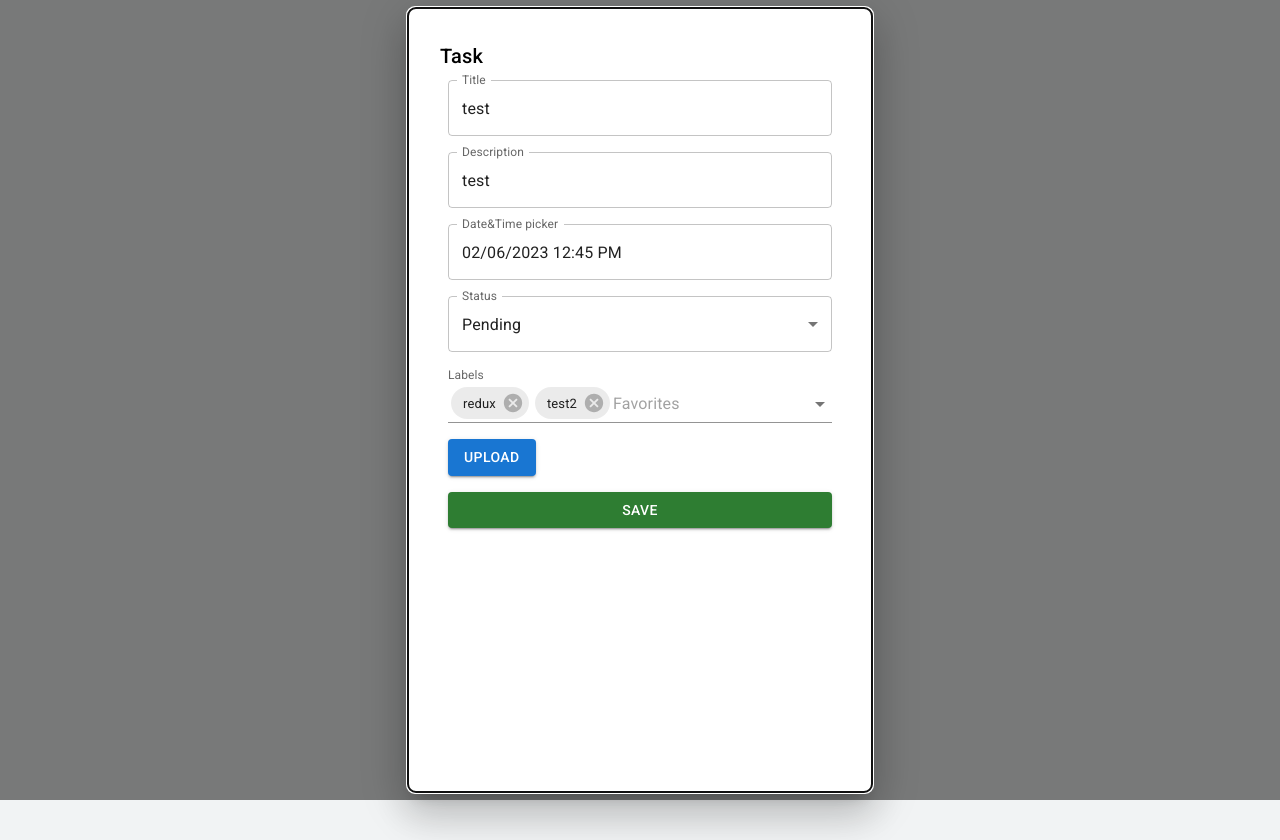
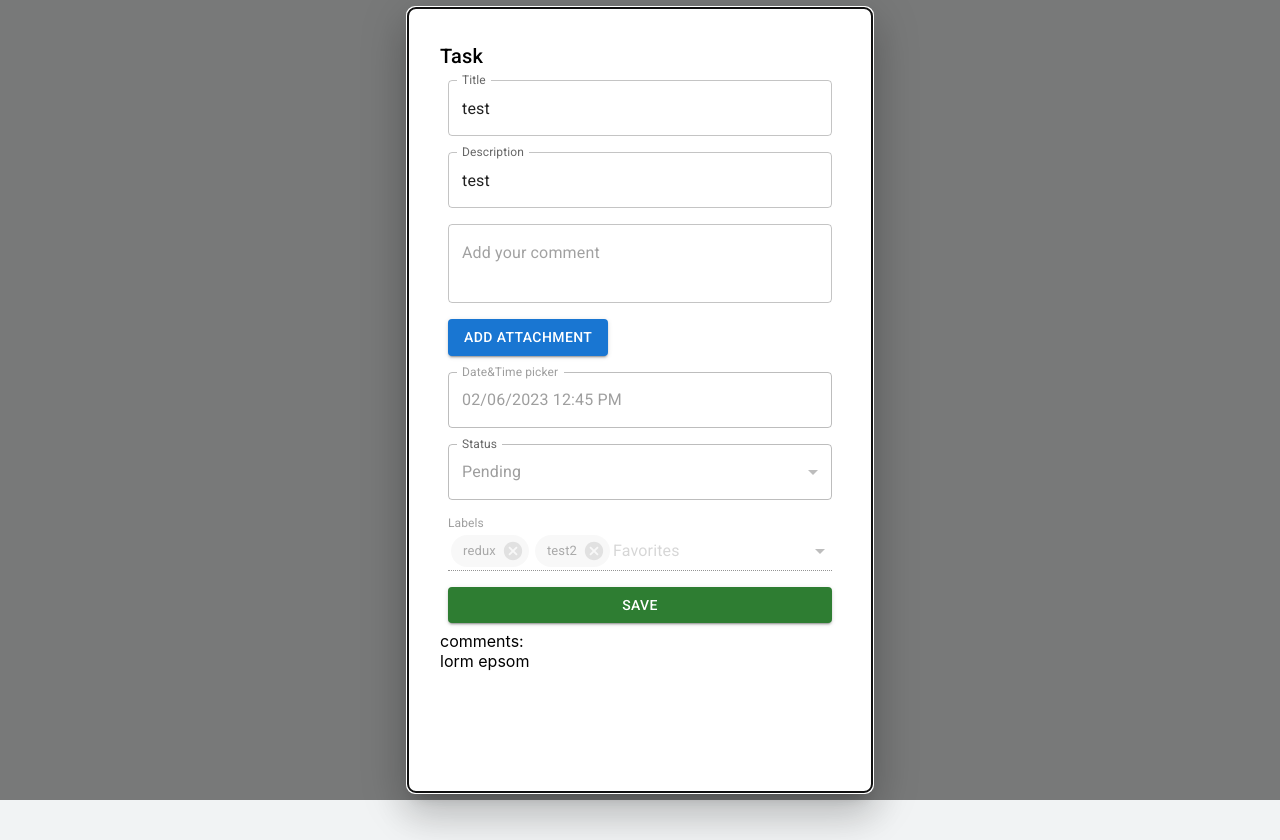
Before and after one commit to milad1367/inter-task-planner, a React (Create React App) app: page /tasks/1 in a window 1280 px wide. Built offline with nearby package versions, Linux system fonts and the light colour scheme.

Commit message:
feat- add comments

```diff
--- a/src/components/upload/Upload.tsx
+++ b/src/components/upload/Upload.tsx
@@ -5,8 +5,9 @@ import DeleteIcon from "@mui/icons-material/Delete";
 interface UploadProps {
   list?: string[];
   onChange: (files: string[]) => void;
+  titleButton?: string;
 }
-export const Upload = ({ list = [], onChange }: UploadProps) => {
+export const Upload = ({ list = [], onChange, titleButton }: UploadProps) => {
   const [files, setFiles] = useState<string[]>(list || []);
   const onDelete = (index: number) => {
     const shallowFiles = files.slice();
@@ -15,7 +16,6 @@ export const Upload = ({ list = [], onChange }: UploadProps) => {
   };
   useEffect(() => {
     onChange(files);
-    console.log("deleter");
     // eslint-disable-next-line react-hooks/exhaustive-deps
   }, [JSON.stringify(files)]);
   const OnChange = (e: any) => {
@@ -37,7 +37,7 @@ export const Upload = ({ list = [], onChange }: UploadProps) => {
         </div>
       ))}
       <Button variant="contained" component="label">
-        Upload
+        {titleButton ? `${titleButton}` : "Upload"}
         <input
           onChange={OnChange}
           hidden
--- a/src/features/tasks/SingleTaskForm.tsx
+++ b/src/features/tasks/SingleTaskForm.tsx
@@ -17,7 +17,7 @@ import dayjs, { Dayjs } from "dayjs";
 import { AdapterMoment } from "@mui/x-date-pickers/AdapterMoment";
 
 import { DateTimePicker } from "@mui/x-date-pickers/DateTimePicker";
-import React from "react";
+import { useState } from "react";
 import { LocalizationProvider } from "@mui/x-date-pickers";
 import { useDispatch } from "react-redux";
 import { taskUpdated } from "./tasksSlice";
@@ -46,18 +46,22 @@ export const SingleTaskForm = () => {
     state.tasks.find((task: any) => task.id === taskId)
   );
 
-  const [open, setOpen] = React.useState(true);
-  const [title, setTitle] = React.useState(task.title);
-  const [description, setDescription] = React.useState(task.description);
-  const [status, setStatus] = React.useState(task.status);
-  const [date, setDate] = React.useState<Dayjs>(task.date);
-
-  const [labels, setLabels] = React.useState(task.labels);
-  const [attachments, setAttachments] = React.useState<string[]>(
+  const [open, setOpen] = useState(true);
+  const [title, setTitle] = useState(task.title);
+  const [description, setDescription] = useState(task.description);
+  const [status, setStatus] = useState(task.status);
+  const [date, setDate] = useState<Dayjs>(task.date);
+  const [comment, setComment] = useState<string>("");
+  const [labels, setLabels] = useState(task.labels);
+  const [attachments, setAttachments] = useState<string[]>(
     task?.attachments || []
   );
+  const onResetStates = () => {
+    setComment("");
+  };
   const handleClose = () => {
     setOpen(false);
+    onResetStates();
     navigate("/");
   };
   const handleSelectChange = (event: SelectChangeEvent) => {
@@ -75,13 +79,11 @@ export const SingleTaskForm = () => {
         id: taskId,
         title,
         description,
-        date: dayjs(date).toISOString(), //TODO, IT CAN BE IN PREPARE
-        labels,
-        status,
+        comment,
         attachments,
       })
     );
-    navigate("/");
+    onResetStates();
   };
 
   return (
@@ -118,10 +120,31 @@ export const SingleTaskForm = () => {
               />
             </FormControl>
             <FormControl fullWidth sx={{ m: 1 }}>
+              <TextField
+                onChange={(e: any) => setComment(e.target.value)}
+                value={comment}
+                placeholder="Add your comment"
+                multiline
+                rows={2}
+                maxRows={4}
+              />
+            </FormControl>
+            <FormControl sx={{ m: 1 }}>
+              <Upload
+                list={attachments}
+                onChange={(attachments: string[]) =>
+                  setAttachments(attachments)
+                }
+                titleButton={"Add Attachment"}
+              />
+            </FormControl>
+
+            <FormControl fullWidth sx={{ m: 1 }}>
               <LocalizationProvider dateAdapter={AdapterMoment}>
                 <DateTimePicker
                   label="Date&Time picker"
                   value={date}
+                  disabled
                   onChange={handleDateChange}
                   renderInput={(params: any) => <TextField {...params} />}
                 />
@@ -133,6 +156,7 @@ export const SingleTaskForm = () => {
                 labelId="select-label"
                 id="status-select"
                 value={status}
+                disabled
                 label="Status"
                 onChange={handleSelectChange}
               >
@@ -148,8 +172,8 @@ export const SingleTaskForm = () => {
                 options={_labels}
                 getOptionLabel={(option) => option}
                 value={labels}
+                disabled
                 onChange={(event, newValue) => {
-                  //   const values = newValue.map((item) => item.title);
                   setLabels([...newValue]);
                 }}
                 renderInput={(params) => (
@@ -162,15 +186,6 @@ export const SingleTaskForm = () => {
                 )}
               />
             </FormControl>
-            <FormControl sx={{ m: 1 }}>
-              <Upload
-                list={attachments}
-                onChange={(attachments: string[]) =>
-                  setAttachments(attachments)
-                }
-              />
-            </FormControl>
-
             <FormControl fullWidth sx={{ m: 1 }}>
               <Button
                 onClick={onUpdateTask}
@@ -181,6 +196,12 @@ export const SingleTaskForm = () => {
                 Save
               </Button>
             </FormControl>
+            <div>
+              comments:
+              {task.comments.map((comment: string) => (
+                <div> {comment} </div>
+              ))}
+            </div>
           </Box>
         </Box>
       </Modal>
--- a/src/features/tasks/addTask/AddTask.tsx
+++ b/src/features/tasks/addTask/AddTask.tsx
@@ -60,7 +60,7 @@ export const AddTask = () => {
   const onAddedTask = () => {
     dispatch(taskAdded(title, description, date, labels, status, attachments));
   };
-
+  //TODO some inputs are required
   return (
     <>
       <Button onClick={handleOpen} variant="outlined">
--- a/src/features/tasks/tasksSlice.ts
+++ b/src/features/tasks/tasksSlice.ts
@@ -76,16 +76,15 @@ const tasksSlice = createSlice({
       },
     },
     taskUpdated(state, action) {
-      const { id, title, description, date, labels, status, attachments } =
-        action.payload;
+      const { id, title, description, comment, attachments } = action.payload;
       const existingTask = state.find((task: any) => task.id === id);
       if (existingTask) {
-        existingTask.title = title || existingTask.title; //TODO we dont need to update all property
-        existingTask.description = description || existingTask.description; //TODO
-        existingTask.date = date || existingTask.date;
-        existingTask.labels = labels || existingTask.labels;
-        existingTask.status = status || existingTask.status;
+        existingTask.title = title;
+        existingTask.description = description;
         existingTask.attachments = attachments;
+        if (!!comment) {
+          existingTask.comments.push(comment);
+        }
       }
     },
     removeTask(state, { payload }) {
```
